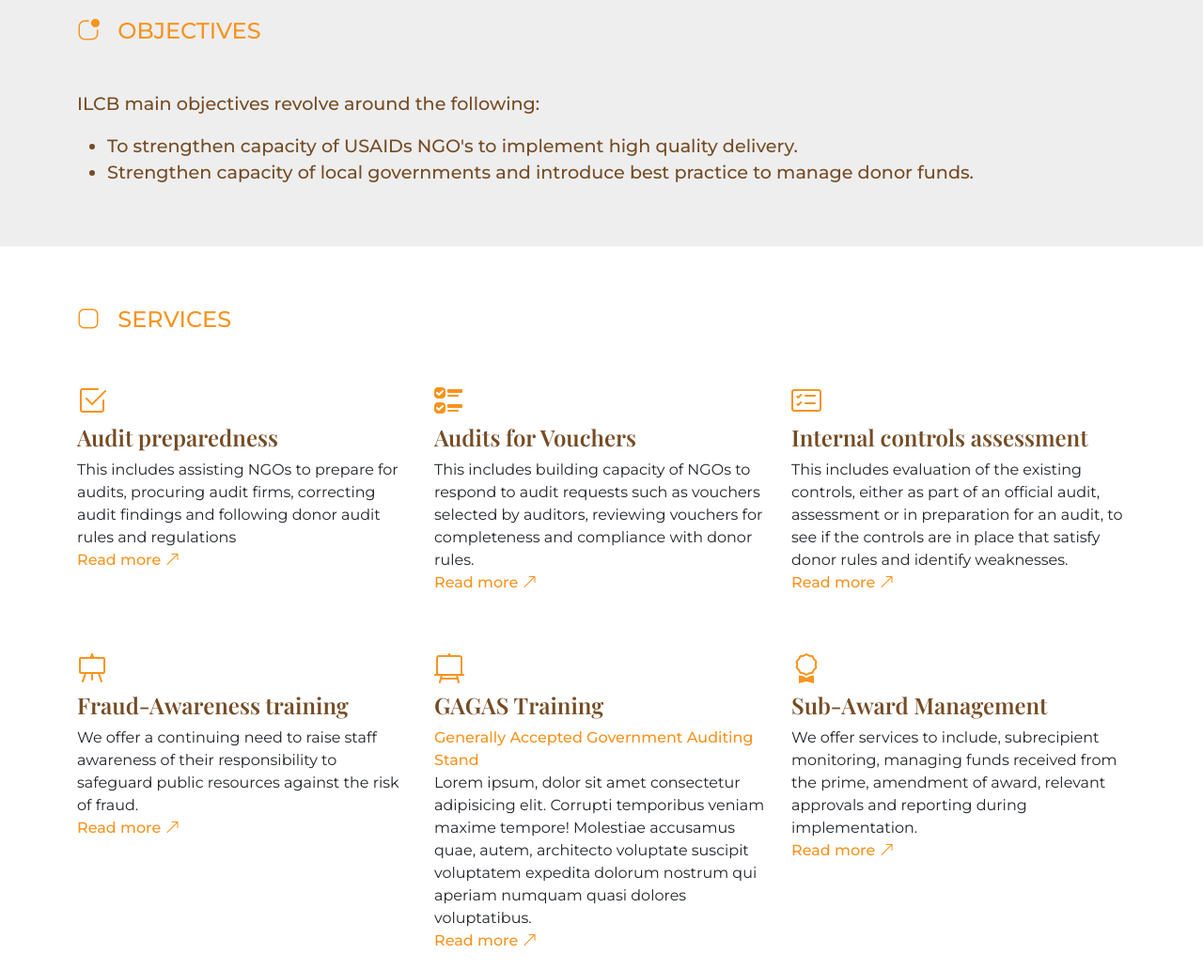
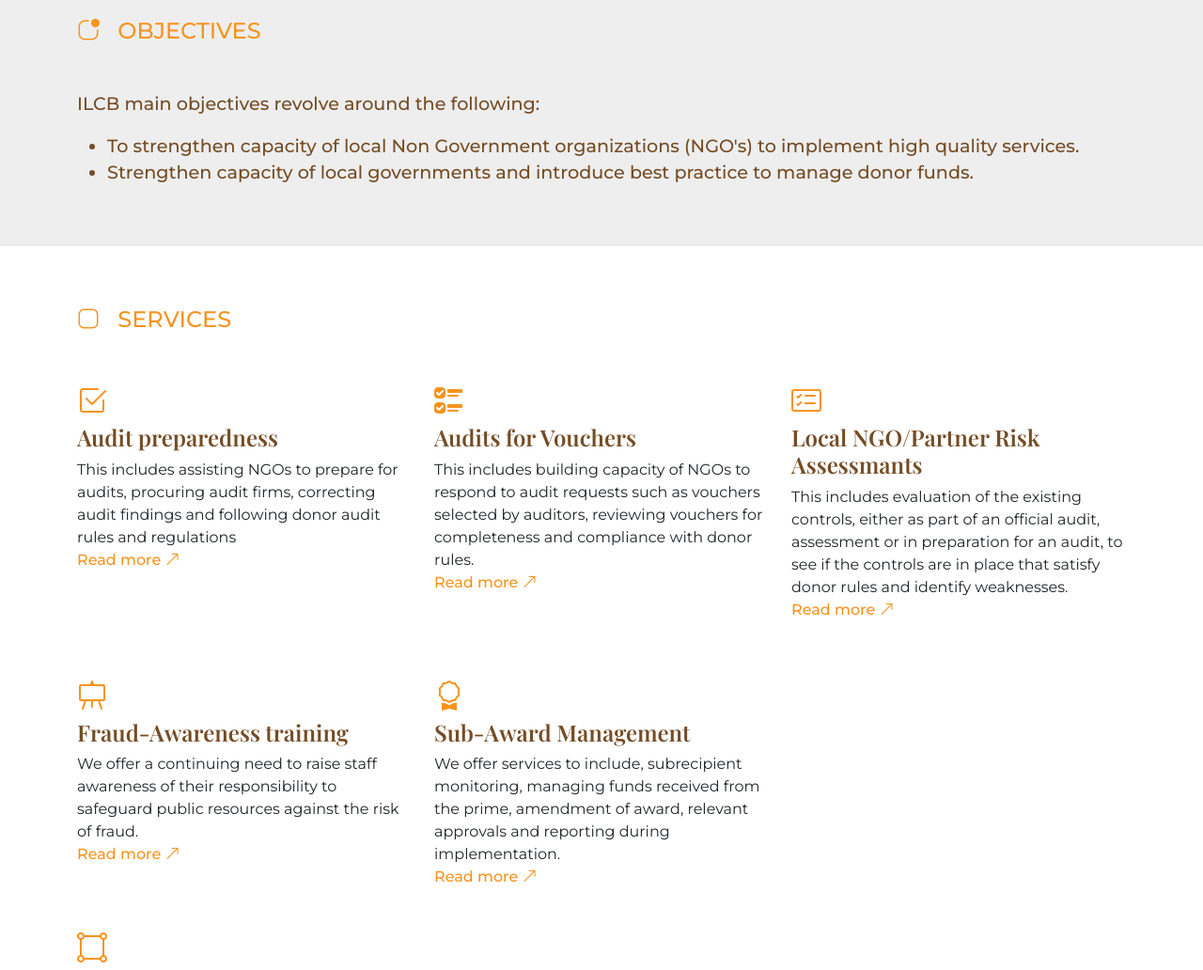
Before and after one commit to navicodes/ilcb, a plain HTML site: page index.html in a window 1280 px wide. Shown: the part 207-1239 px from the top of the page at 94% size. Drawn offline with nearby package versions, Linux system fonts and the light colour scheme; a web font is replaced by a local one.

Commit message:
Update index.html

```diff
--- a/index.html
+++ b/index.html
@@ -124,7 +124,7 @@
                         ILCB main objectives revolve around the following:
                     </p>
                     <ul>
-                        <li>To strengthen capacity of USAIDs NGO's to implement high quality delivery.</li>
+                        <li>To strengthen capacity of local Non Government organizations (NGO's) to implement high quality services.</li>
                         <li>Strengthen capacity of local governments and introduce best practice to manage donor funds.</li>
 
                     </ul>
@@ -173,7 +173,7 @@
 
                 <div class="col-md-4">
                     <i class="bi bi-card-checklist serv-icon"></i>
-                        <h5 class="serv-title">Internal controls assessment</h5>
+                        <h5 class="serv-title">Local NGO/Partner Risk Assessmants</h5>
                         <p>
                             This includes evaluation of the existing controls, either as part of an official audit, assessment or in preparation for an audit, to see if the controls are in place that satisfy donor rules and identify weaknesses.
                         <br>
@@ -202,7 +202,7 @@
                         </p>
                 </div>
 
-                <div class="col-md-4">
+                <!--div class="col-md-4">
                 <i class="bi bi-easel2 serv-icon" ></i>
                         <h5 class="serv-title">GAGAS Training</h5>
                         <p>
@@ -215,7 +215,7 @@
 
                         </p>
 
-                </div>
+                </div-->
 
 
                 <div class="col-md-4">
@@ -231,9 +231,6 @@
                 </div>
 
 
-            </div> <!-- end of second services row-->
-
-            <!-- third services row -->
                 <div class="row pt-4 pb-3">
 
                     <div class="col-md-4">
@@ -252,6 +249,12 @@
                             </p>
 
                     </div>
+
+
+
+            </div> <!-- end of second services row-->
+
+            <!-- third services row -->
 
 
                 <div class="col-md-4">
```
Lines whose indentation alone changed are shown as unchanged.
